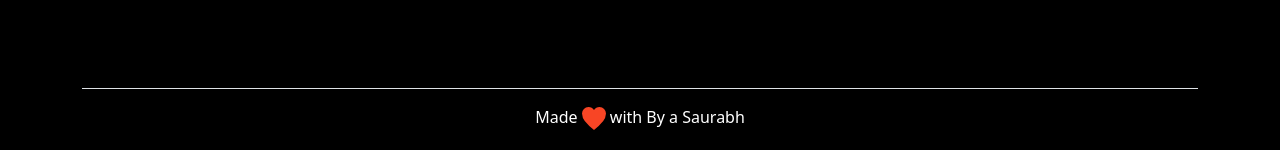
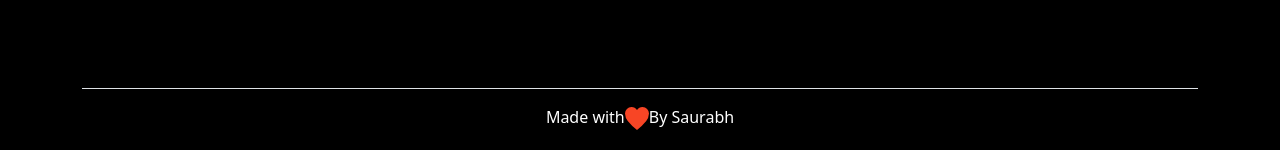
Before and after one commit to SaurabhKumarMaddheshiya/Assignment-Clear-Technologies, a plain HTML site: page index.html in a window 1280 px wide. Shown: the part 2941-3091 px from the top of the page. Drawn offline with nearby package versions, Linux system fonts and the light colour scheme.

Commit message:
fix footer

```diff
--- a/index.html
+++ b/index.html
@@ -410,7 +410,7 @@
         </div>
         <div class="border-top my-3"></div>
         <div>
-          <p class="text-center">Made <img src="images/ionic-ios-heart.svg" alt="ionic-ios-heart"> with By a Saurabh</p>
+          <p class="text-center">Made with<img src="images/ionic-ios-heart.svg" alt="ionic-ios-heart">By Saurabh</p>
         </div>
       </div>
     </div>
```
